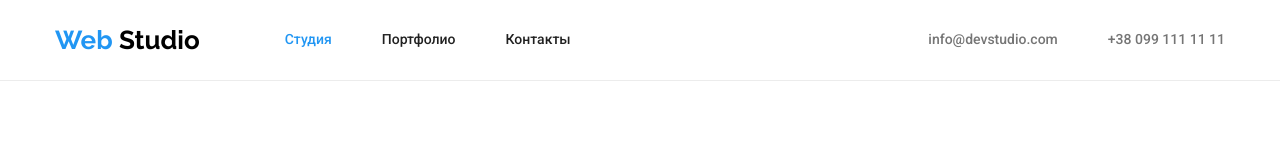
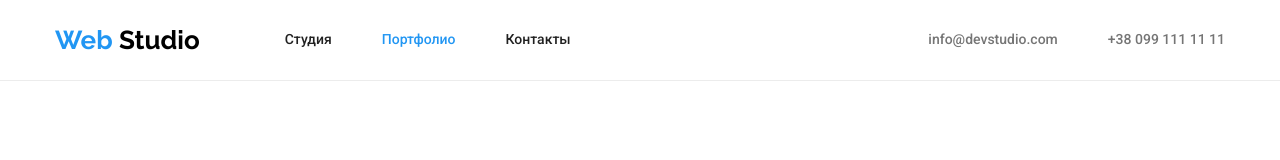
Before and after one commit to mirazhh/goit-markup-hw-03, a plain HTML site: page portfolio.html in a window 1280 px wide. Shown: the top 160 px of the page. Drawn offline with Linux system fonts and the light colour scheme.

Commit message:
Update portfolio.html

```diff
--- a/portfolio.html
+++ b/portfolio.html
@@ -20,10 +20,10 @@
           </a>
           <ul class="web-studio-menu list">
             <li class="web-studio-item">
-              <a class="web-studio-item-link web-studio-item-link-active link"  href="./index.html">Студия</a>
+              <a class="web-studio-item-link link"  href="./index.html">Студия</a>
             </li>
             <li class="web-studio-item">
-              <a class="web-studio-item-link link" href="./portfolio.html">Портфолио</a>
+              <a class="web-studio-item-link web-studio-item-link-active link" href="./portfolio.html">Портфолио</a>
             </li>
             <li class="web-studio-item">
               <a class="web-studio-item-link link" href="">Контакты</a>
```
